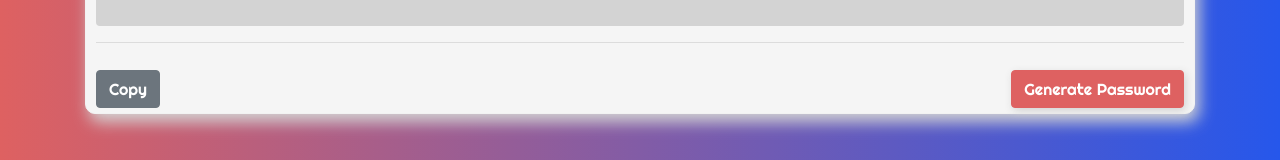
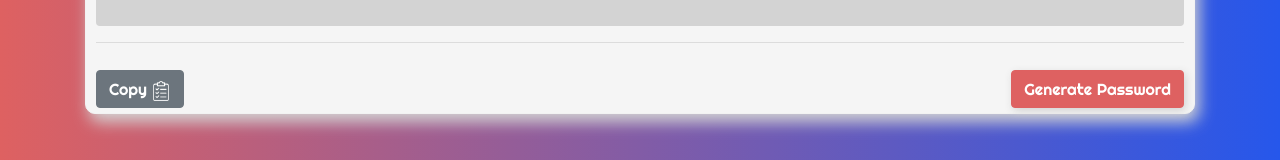
Before and after one commit to andrewvenson/Password_Generator, a React (Create React App) app: page / in a window 1280 px wide. Shown: the part 441-601 px from the top of the page. Built offline with nearby package versions, Linux system fonts and the light colour scheme.

Commit message:
added clipboard image to button, and full clip functionality

```diff
--- a/src/App.js
+++ b/src/App.js
@@ -2,6 +2,7 @@ import React, { useState } from "react";
 import { Container, Button } from "react-bootstrap";
 import { CopyToClipboard } from "react-copy-to-clipboard";
 import PromptModal from "./Components/PromptModal";
+import Clipboard from "./images/clipboard.png";
 import "./App.css";
 
 const App = () => {
@@ -109,17 +110,18 @@ const App = () => {
             style={{ position: "absolute", left: "10px", bottom: "5px" }}
             variant="secondary"
           >
-            Copy
+            Copy <img src={Clipboard} style={{ height: "20px" }} />
           </Button>
         </CopyToClipboard>
 
         {copyclip["copied"] ? (
           <span
+            className="copiedText"
             style={{
               color: "#de6161",
               position: "absolute",
-              left: "78px",
-              bottom: "10px",
+              left: "10px",
+              bottom: "45px",
             }}
           >
             Copied.
```
Also changed, not shown: src/images/clipboard.png (added).
